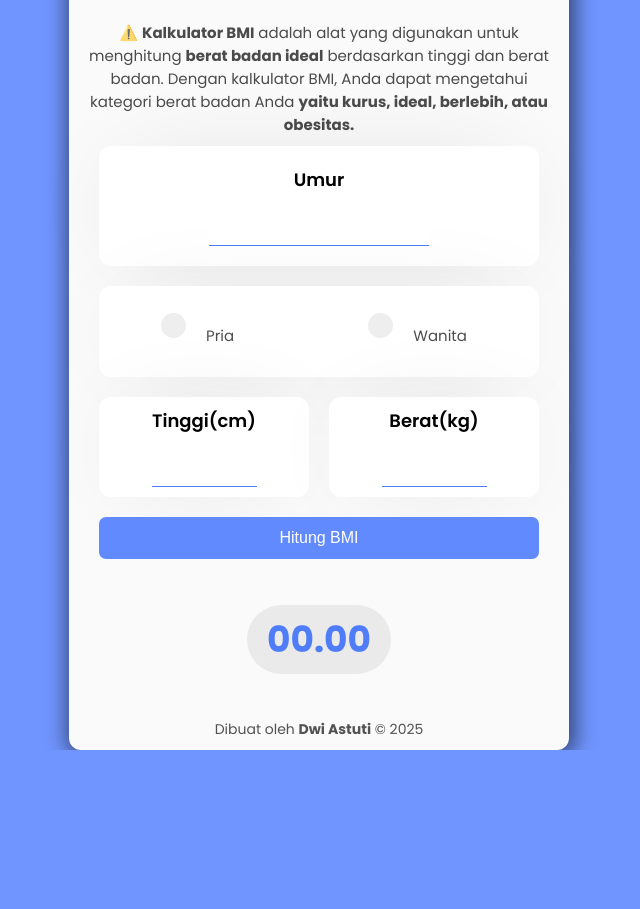
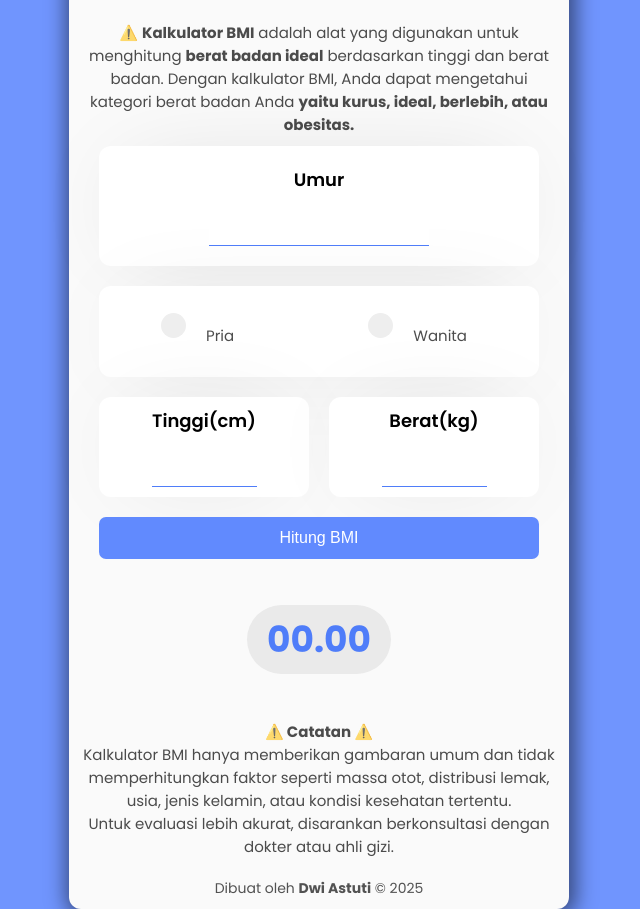
Before and after one commit to dwiastuti-beep/portfolio-kalkulator, a plain HTML site: page index.html in a window 1280 px wide. Shown: the part 105-1014 px from the top of the page, without its empty margins (321-961 px from the left). Before the commit the page ends 855 px from the top, so only its background shows below. Drawn offline with Linux system fonts and the light colour scheme.

Commit message:
first commit

```diff
--- a/index.html
+++ b/index.html
@@ -57,6 +57,11 @@
             <div id="result">00.00</div>
             <p class="comment"></p>
           </div>
+          <div class="container">
+            <p> <b>⚠️ Catatan ⚠️</b>  <br>
+              Kalkulator BMI hanya memberikan gambaran umum dan tidak memperhitungkan faktor seperti massa otot, distribusi lemak, usia, jenis kelamin, atau kondisi kesehatan tertentu. <br>
+              Untuk evaluasi lebih akurat, disarankan berkonsultasi dengan dokter atau ahli gizi.</p>
+          </div>
           <div class="footer"><a class="footer-text" target="_blank" href="https://www.instagram.com/share/p/BAArR1dPWf">Dibuat oleh <b> Dwi Astuti</b> &copy; 2025</a></div>
 
 
--- a/style.css
+++ b/style.css
@@ -161,6 +161,11 @@ button.calculate {
     color: #000;
     margin-bottom: 15px;
   }
+
+  .container p {
+
+  }
+
   .result #result {
     font-size: 36px;
     font-weight: 900;
```
